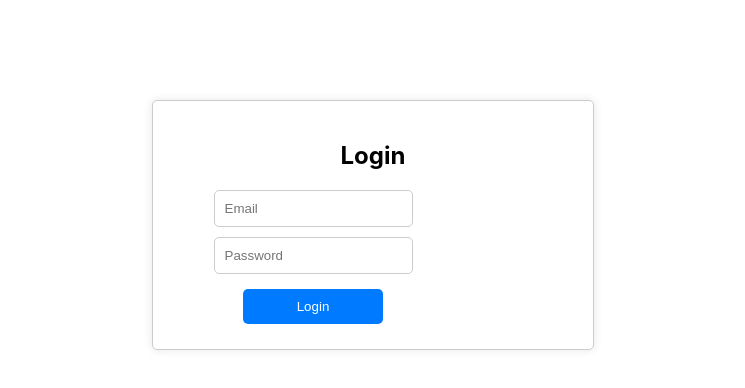
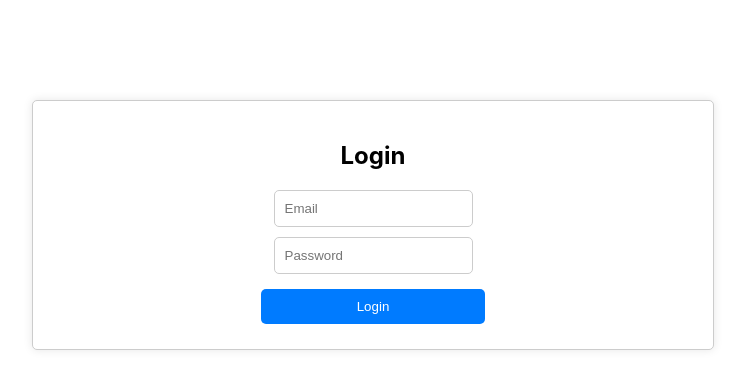
Before and after one commit to linarawwas/TRX_frontend, a React (Create React App) app: page /login in a window 1280 px wide. Shown: the top 388 px of the page, without its empty margins (267-1012 px from the left). Built offline with nearby package versions, Linux system fonts and the light colour scheme.

Commit message:
fixed login field

```diff
--- a/src/components/Auth/Login.css
+++ b/src/components/Auth/Login.css
@@ -1,18 +1,25 @@
 .login-container {
-    max-width: 400px;
+    max-width: 50%;
     margin: 100px auto;
     padding: 20px;
     border: 1px solid #ccc;
     border-radius: 5px;
     background-color: #fff;
     box-shadow: 0 0 10px rgba(0, 0, 0, 0.1);
+    display: flex;
+    flex-direction: column;
+    justify-content: center;
+    align-items: center;
+    align-content: center;
   }
   .login-form{
     border:0;
     box-shadow: 0;
+    display: flex;
+    flex-direction: column;
+    justify-content: center;
+    align-items: center;
   }
-  .login-container .login-title {
-text-align: center;  }
 
   .login-container .login-form {
     display: flex;
```
